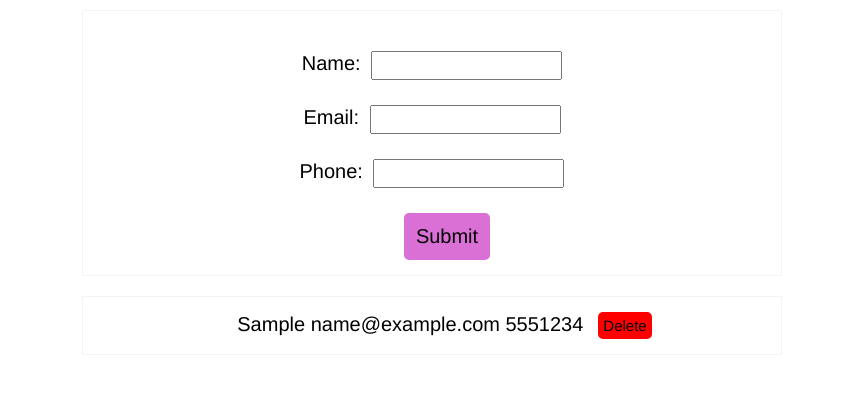
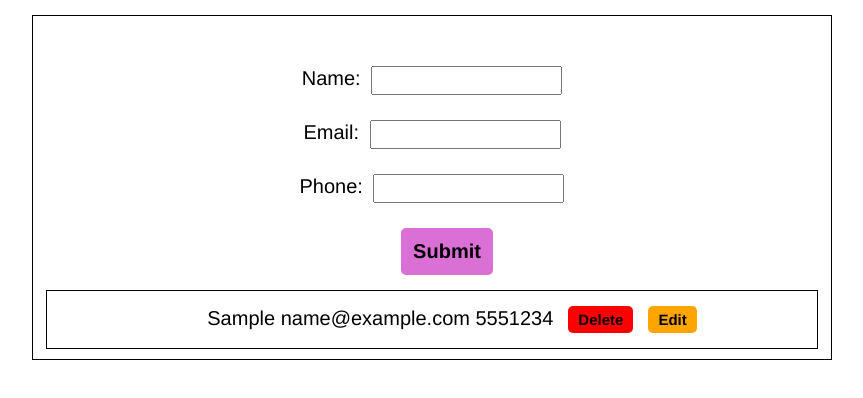
Before and after one commit to sahil-ansari01/bookingAppointmentAp, a plain HTML site: page index.html in a window 1280 px wide. Both pictures are taken after typing "Sample", "name@example.com", "5551234" into the empty fields and a click on the input "Submit". Shown: the whole page, without its empty margins (208-1071 px from the left). Drawn offline with Linux system fonts and the light colour scheme.

Commit message:
edit button added DOM task 14

```diff
--- a/main.css
+++ b/main.css
@@ -9,11 +9,12 @@ body {
     margin: 0 auto;
     text-align: center;
     box-sizing: border-box;
-    max-width: 700px;
+    max-width: 800px;
+    border: 1px solid #000000;
+    margin-top: 15px;
 }
 
 #my-form {
-    border: 1px solid #f4f4f4;
     padding: 15px;
     margin-top: 10px;
 }
@@ -32,6 +33,7 @@ input {
     padding: 12px;
     font-family: 'Franklin Gothic Medium', 'Arial Narrow', Arial, sans-serif;
     font-size: 20px;
+    font-weight: bold;
     background: orchid;
     border-radius: 5px;
     margin-left: 30px;
@@ -43,7 +45,10 @@ input {
 }
 
 .list {
-    border: 1px solid #f4f4f4;
+    margin: 0 auto;
+    max-width: 730px;
+    border: 1px solid #000000;
+    margin-bottom: 10px;
 }
 
 .list-item {
@@ -52,9 +57,10 @@ input {
 
 .delete-btn {
     border: none;
-    padding: 5px;
+    padding: 5px 10px;
     font-family: 'Franklin Gothic Medium', 'Arial Narrow', Arial, sans-serif;
     font-size: 15px;
+    font-weight: bold;
     background-color: red;
     border-radius: 5px;
     margin: 15px;
@@ -64,3 +70,18 @@ input {
     cursor: pointer;
     background: rgb(96, 8, 8);
 }
+
+.edit-btn {
+    border: none;
+    padding: 5px 10px;
+    font-family: 'Franklin Gothic Medium', 'Arial Narrow', Arial, sans-serif;
+    font-size: 15px;
+    font-weight: bold;
+    background-color: orange;
+    border-radius: 5px;
+}
+
+.edit-btn-hover:hover {
+    cursor: pointer;
+    background: rgb(169, 122, 34);
+}
--- a/main.js
+++ b/main.js
@@ -22,31 +22,54 @@ function onSubmit(e) {
     const userDataStringify = JSON.stringify(userData);
     localStorage.setItem(userKey, userDataStringify);
 
-
+    // create li, delete and edit elements
     const li = document.createElement('li');
     const delBtn = document.createElement('button');
+    const editBtn = document.createElement('button');
+
+    // adding class name to elements
+    li.className = 'list-item';
+    delBtn.className = 'delete-btn delete-btn-hover';
+    editBtn.className = 'edit-btn edit-btn-hover';
+
+    // adding text node to all element
     const listTextNode = document.createTextNode(`${nameIn.value} ${emailIn.value} ${phoneIn.value}`);
     const delBtnTextNode = document.createTextNode('Delete');
+    const editBtnTextNode = document.createTextNode('Edit');
 
-    delBtn.className = 'delete-btn delete-btn-hover';
-    li.className = 'list-item';
-
+    // append textNode to specific elements
     li.appendChild(listTextNode);
     delBtn.appendChild(delBtnTextNode);
+    editBtn.appendChild(editBtnTextNode);
 
+    // append element to parent element
+    list.appendChild(li);
     li.appendChild(delBtn);
-    list.appendChild(li);
+    li.appendChild(editBtn);
 
     // clear input
     nameIn.value = '';
     emailIn.value = '';
     phoneIn.value = '';
 
+    // event listener
     delBtn.addEventListener('click', deleteEl);
+    editBtn.addEventListener('click', editEl);
 
     // Delete function
     function deleteEl() {
         li.remove();
         localStorage.removeItem(userKey);
     }
+
+    // Edit function
+    function editEl() {
+        const values = JSON.parse(localStorage.getItem(userKey));
+        nameIn.value = values.name;
+        emailIn.value = values.email;
+        phoneIn.value = values.phone;
+
+        li.remove();
+        localStorage.removeItem(userKey);
+    }
 }
```
